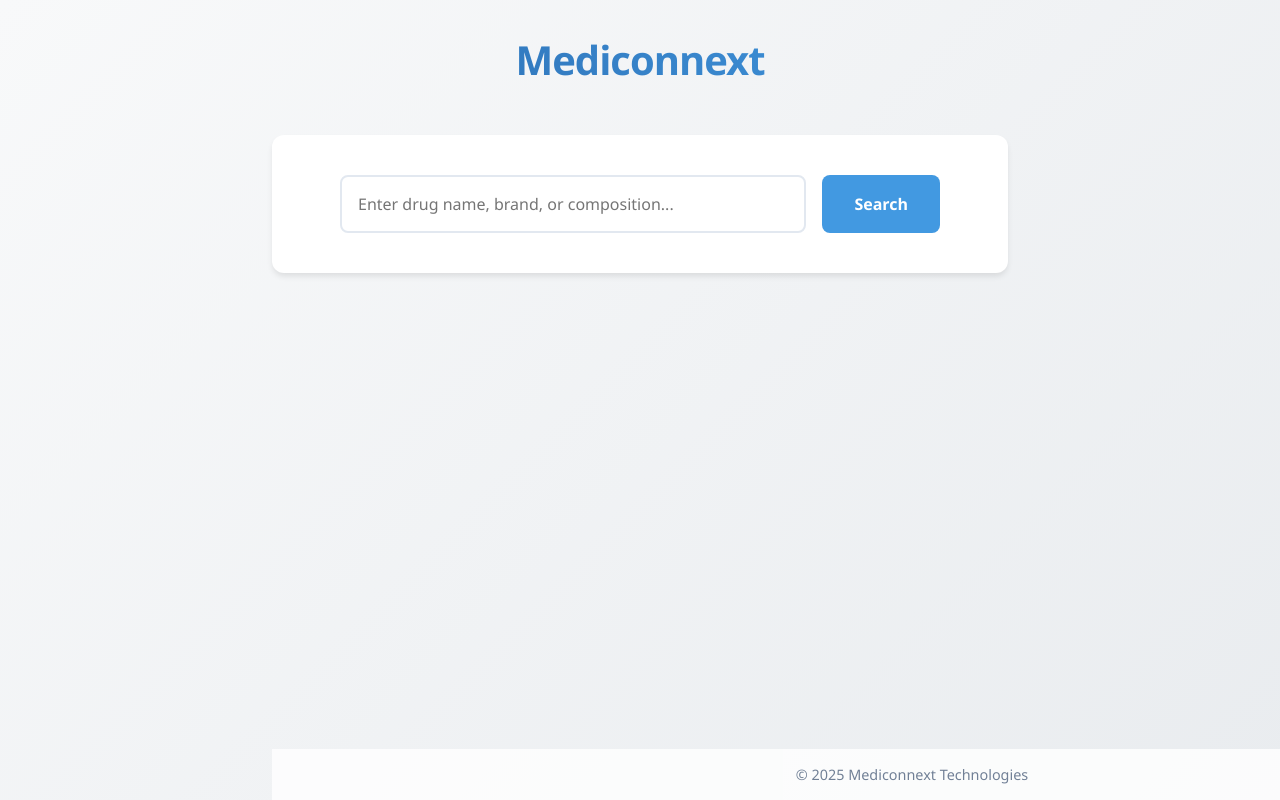
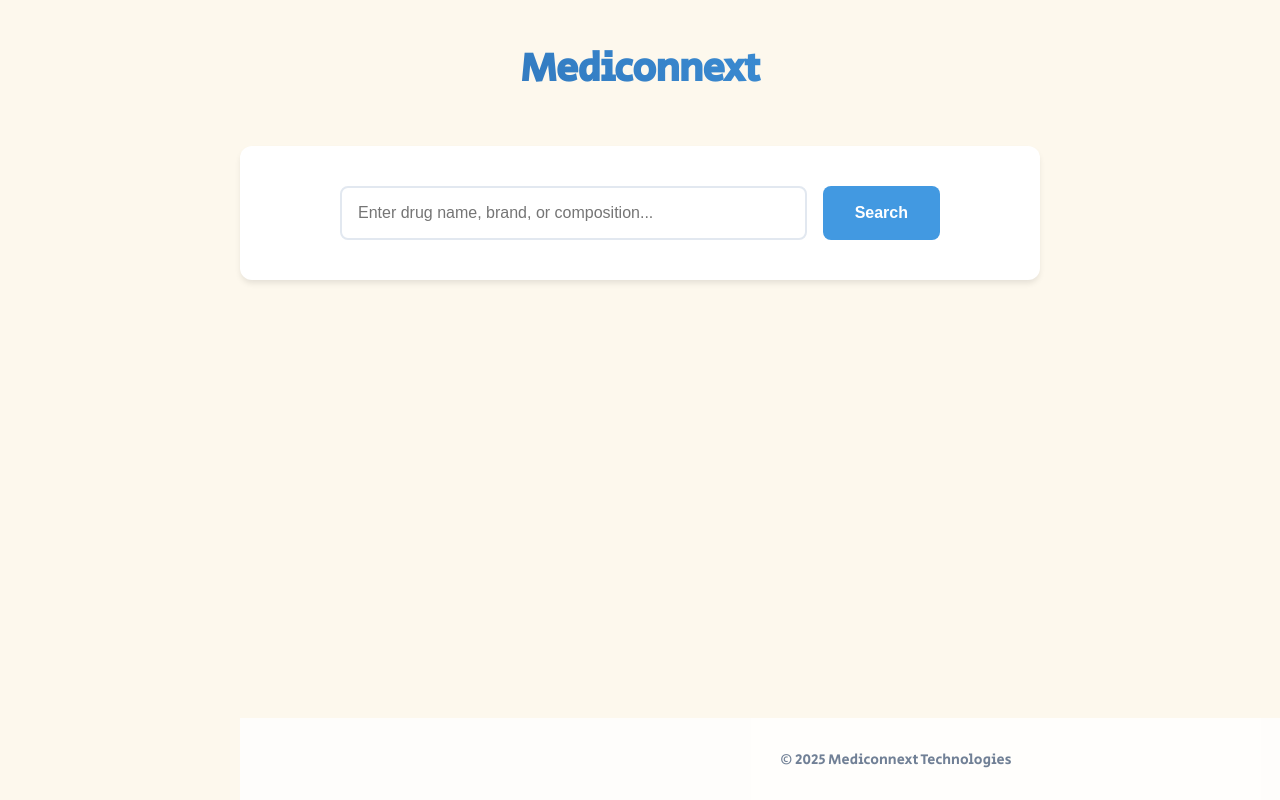
Before and after one commit to Abhaykauts/MediConnext, a Flask app: page / in a window 1280 px wide. Run offline with Flask 3, Linux system fonts and the light colour scheme; parts of the project's set-up code (start-up, migrations or seed data) failed here and were passed over.

Commit message:
changing theme of medicine search page

```diff
--- a/ML-Medicine Search/app.py
+++ b/ML-Medicine Search/app.py
@@ -2,8 +2,7 @@ import pandas as pd
 import google.generativeai as genai
 from flask import Flask, render_template, request
 
-# 🔑 Hardcode Gemini API key
-genai.configure(api_key="your-real-gemini-api-key")  # <-- Replace with actual key
+
 
 app = Flask(__name__)
 
--- a/ML-Medicine Search/templates/index.html
+++ b/ML-Medicine Search/templates/index.html
@@ -4,18 +4,21 @@
     <meta charset="UTF-8">
     <meta name="viewport" content="width=device-width, initial-scale=1.0">
     <title>MediConnext</title>
+     <!-- Google Fonts -->
+     <link rel="preconnect" href="https://fonts.googleapis.com" />
+     <link rel="preconnect" href="https://fonts.gstatic.com" crossorigin />
+     <link href="https://fonts.googleapis.com/css2?family=Roboto:wght@300;400;700&family=Secular+One&display=swap" rel="stylesheet" />
     <style>
-        * {
-            margin: 0;
-            padding: 0;
-            box-sizing: border-box;
-            font-family: 'Segoe UI', Tahoma, Geneva, Verdana, sans-serif;
-        }
+        .secular-one-regular {
+            font-family: "Secular One", sans-serif;
+            font-weight: 400;
+            font-style: normal;
+          }
 
-        body {
-            background: linear-gradient(135deg, #f8f9fa 0%, #e9ecef 100%);
-            min-height: 100vh;
-        }
+          body {
+            font-family: "Secular One", sans-serif;
+            background-color: #fdf8ed;
+          }
 
         .container {
             max-width: 800px;
@@ -31,7 +34,7 @@
         .logo {
             font-size: 2.5rem;
             font-weight: 700;
-            color: #2b6cb0;
+            color:rgb(6, 208, 107);
             letter-spacing: -1px;
             margin-bottom: 1rem;
             background: linear-gradient(45deg, #2b6cb0, #4299e1);
```
Also changed, not shown: ML-Medicine Search/templates/result.html (+9 -10 lines).
